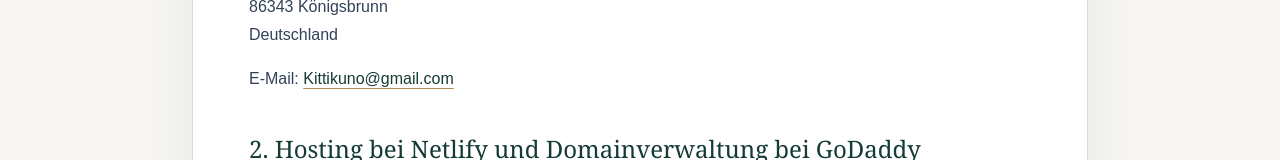
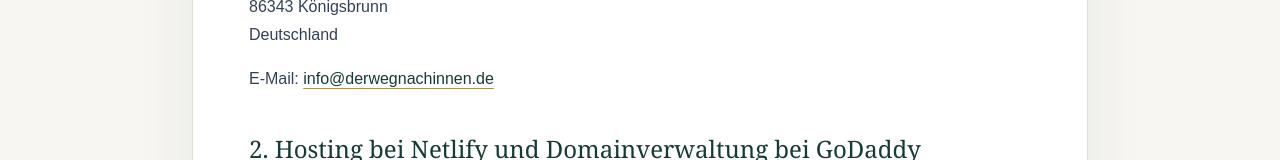
Before and after one commit to kittikuno-star/der-weg-nach-innen, a Next.js app: page /datenschutz in a window 1280 px wide. Shown: the part 541-701 px from the top of the page. Built offline with nearby package versions, Linux system fonts and the light colour scheme.

Commit message:
Use info email across website

```diff
--- a/app/datenschutz/page.tsx
+++ b/app/datenschutz/page.tsx
@@ -40,10 +40,10 @@ export default function DatenschutzPage() {
               <p className="mt-4">
                 E-Mail:{" "}
                 <a
-                  href="mailto:Kittikuno@gmail.com"
+                  href="mailto:info@derwegnachinnen.de"
                   className="font-medium text-[#153B36] underline decoration-[#B08D57] underline-offset-4"
                 >
-                  Kittikuno@gmail.com
+                  info@derwegnachinnen.de
                 </a>
               </p>
             </Section>
@@ -213,10 +213,10 @@ export default function DatenschutzPage() {
               <p className="mt-4">
                 Zur Ausübung Ihrer Rechte genügt eine Nachricht an{" "}
                 <a
-                  href="mailto:Kittikuno@gmail.com"
+                  href="mailto:info@derwegnachinnen.de"
                   className="font-medium text-[#153B36] underline decoration-[#B08D57] underline-offset-4"
                 >
-                  Kittikuno@gmail.com
+                  info@derwegnachinnen.de
                 </a>
                 .
               </p>
--- a/app/en/offers/page.tsx
+++ b/app/en/offers/page.tsx
@@ -238,7 +238,7 @@ export default function EnglishHomePage() {
               <h2 className="mt-7 font-serif text-4xl leading-tight sm:text-5xl lg:text-6xl">Ready for your next step?</h2>
               <p className="mx-auto mt-6 max-w-2xl text-lg leading-8 text-white/68">Begin wherever feels right for you — with a meditation course, a retreat or a visit to one of our temples.</p>
               <div className="mt-10 flex flex-col justify-center gap-4 sm:flex-row">
-                <Button href="mailto:Kittikuno@gmail.com" size="lg" variant="secondary">Contact us<ArrowRight className="ml-2 h-5 w-5" /></Button>
+                <Button href="mailto:info@derwegnachinnen.de" size="lg" variant="secondary">Contact us<ArrowRight className="ml-2 h-5 w-5" /></Button>
                 <Button href="/" size="lg" className="border border-white/25 bg-transparent text-white shadow-none hover:bg-white hover:text-[#153B36]">German website</Button>
               </div>
             </div>
--- a/app/en/page.tsx
+++ b/app/en/page.tsx
@@ -238,7 +238,7 @@ export default function EnglishHomePage() {
               <h2 className="mt-7 font-serif text-4xl leading-tight sm:text-5xl lg:text-6xl">Ready for your next step?</h2>
               <p className="mx-auto mt-6 max-w-2xl text-lg leading-8 text-white/68">Begin wherever feels right for you — with a meditation course, a retreat or a visit to one of our temples.</p>
               <div className="mt-10 flex flex-col justify-center gap-4 sm:flex-row">
-                <Button href="mailto:Kittikuno@gmail.com" size="lg" variant="secondary">Contact us<ArrowRight className="ml-2 h-5 w-5" /></Button>
+                <Button href="mailto:info@derwegnachinnen.de" size="lg" variant="secondary">Contact us<ArrowRight className="ml-2 h-5 w-5" /></Button>
                 <Button href="/" size="lg" className="border border-white/25 bg-transparent text-white shadow-none hover:bg-white hover:text-[#153B36]">German website</Button>
               </div>
             </div>
--- a/app/impressum/page.tsx
+++ b/app/impressum/page.tsx
@@ -37,10 +37,10 @@ export default function ImpressumPage() {
               <p className="mt-4">
                 E-Mail:{" "}
                 <a
-                  href="mailto:Kittikuno@gmail.com"
+                  href="mailto:info@derwegnachinnen.de"
                   className="font-medium text-[#153B36] underline decoration-[#B08D57] underline-offset-4"
                 >
-                  Kittikuno@gmail.com
+                  info@derwegnachinnen.de
                 </a>
               </p>
               <p className="mt-4">
--- a/app/th/[[...slug]]/page.tsx
+++ b/app/th/[[...slug]]/page.tsx
@@ -67,14 +67,14 @@ const pages: Record<string, PageContent> = {
     { title: "ไม่จำเป็นต้องเปลี่ยนความเชื่อ", text: "ผู้เข้าร่วมไม่จำเป็นต้องเป็นชาวพุทธ จุดมุ่งหมายคือการเรียนรู้ ฝึกใจ และค้นพบความสงบภายในด้วยตนเอง" },
   ], cta: { label: "ทำความรู้จักกิจกรรม", href: "/th/offers" } },
   contact: { eyebrow: "ติดต่อ", title: "เรายินดีรับฟังและตอบคำถาม", intro: "หากมีคำถามเกี่ยวกับหลักสูตรสมาธิ One Day Retreat การเยี่ยมชมวัด หรือกิจกรรมอื่น ๆ สามารถติดต่อเราได้โดยตรง", sections: [
-    { title: "อีเมล", text: "Kittikuno@gmail.com" },
+    { title: "อีเมล", text: "info@derwegnachinnen.de" },
     { title: "เพื่อให้เราตอบได้รวดเร็ว", text: "กรุณาระบุชื่อ กิจกรรมหรือสถานที่ที่สนใจ วันที่ต้องการเข้าร่วม และคำถามของท่าน" },
-  ], cta: { label: "ส่งอีเมล", href: "mailto:Kittikuno@gmail.com" } },
+  ], cta: { label: "ส่งอีเมล", href: "mailto:info@derwegnachinnen.de" } },
   registration: { eyebrow: "ลงทะเบียน", title: "ลงทะเบียนเข้าร่วมกิจกรรม", intro: "กรุณาเลือกกิจกรรมหรือสถานที่ที่ต้องการเข้าร่วม แล้วกรอกแบบฟอร์มลงทะเบียนภาษาไทย", sections: [
     { title: "ข้อมูลที่ควรระบุ", text: "กรุณาแจ้งชื่อ นามสกุล อีเมล กิจกรรมและวันที่ต้องการเข้าร่วม ส่วนหมายเลขโทรศัพท์กรอกหรือไม่กรอกก็ได้" },
     { title: "การยืนยัน", text: "หลังจากได้รับข้อมูลแล้ว เราจะส่งรายละเอียดและการยืนยันกลับทางอีเมล" },
   ], cta: { label: "เปิดแบบฟอร์มลงทะเบียน", href: "/th/registration" } },
-  "legal-notice": { eyebrow: "ข้อมูลทางกฎหมาย", title: "ข้อมูลผู้รับผิดชอบเว็บไซต์", intro: "ฉบับภาษาเยอรมันเป็นฉบับที่มีผลทางกฎหมาย ข้อความภาษาไทยนี้จัดทำขึ้นเพื่อช่วยให้เข้าใจข้อมูลเบื้องต้น", sections: [{ title: "ผู้ให้บริการ", text: "DIDE - Dhammakaya International Deutschland gemeinnützige GmbH — Heinkelstr. 1, 86343 Königsbrunn — Amtsgericht Augsburg, HRB 24820 — อีเมล: Kittikuno@gmail.com" }], cta: { label: "ดูฉบับภาษาเยอรมัน", href: "/impressum" } },
+  "legal-notice": { eyebrow: "ข้อมูลทางกฎหมาย", title: "ข้อมูลผู้รับผิดชอบเว็บไซต์", intro: "ฉบับภาษาเยอรมันเป็นฉบับที่มีผลทางกฎหมาย ข้อความภาษาไทยนี้จัดทำขึ้นเพื่อช่วยให้เข้าใจข้อมูลเบื้องต้น", sections: [{ title: "ผู้ให้บริการ", text: "DIDE - Dhammakaya International Deutschland gemeinnützige GmbH — Heinkelstr. 1, 86343 Königsbrunn — Amtsgericht Augsburg, HRB 24820 — อีเมล: info@derwegnachinnen.de" }], cta: { label: "ดูฉบับภาษาเยอรมัน", href: "/impressum" } },
   privacy: { eyebrow: "การคุ้มครองข้อมูล", title: "นโยบายความเป็นส่วนตัว", intro: "เราใช้ข้อมูลส่วนบุคคลเฉพาะเท่าที่จำเป็นสำหรับการติดต่อ การลงทะเบียน และการดำเนินกิจกรรม", sections: [
     { title: "การติดต่อและการลงทะเบียน", text: "ข้อมูลที่ท่านส่งจะใช้เพื่อตอบคำถามหรือดำเนินการลงทะเบียนเท่านั้น และจะไม่ส่งต่อให้บุคคลภายนอกโดยไม่มีเหตุผลทางกฎหมาย" },
     { title: "ฉบับที่มีผลทางกฎหมาย", text: "นโยบายภาษาเยอรมันเป็นฉบับที่มีผลทางกฎหมาย ข้อความภาษาไทยเป็นคำอธิบายเพื่อความเข้าใจ" },
--- a/lib/constants.ts
+++ b/lib/constants.ts
@@ -10,5 +10,5 @@ export const SITE = {
 export const ORGANIZATION = {
   name: "DIDE - Dhammakaya International Deutschland gemeinnützige GmbH",
   country: "Deutschland",
-  email: "Kittikuno@gmail.com",
+  email: "info@derwegnachinnen.de",
 };
```
Also changed, not shown: google-apps-script/SETUP.md (+1 -1 lines), 1 other file (tests, documents, lock files or other folders).
